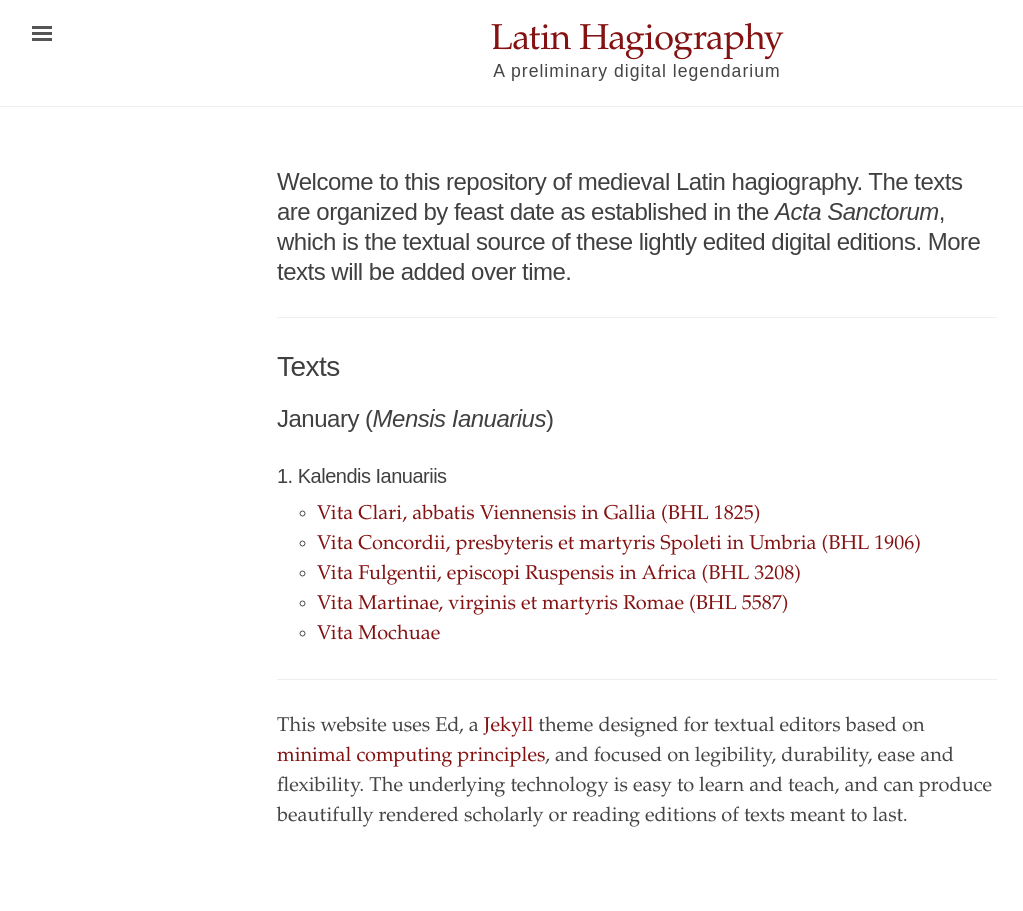
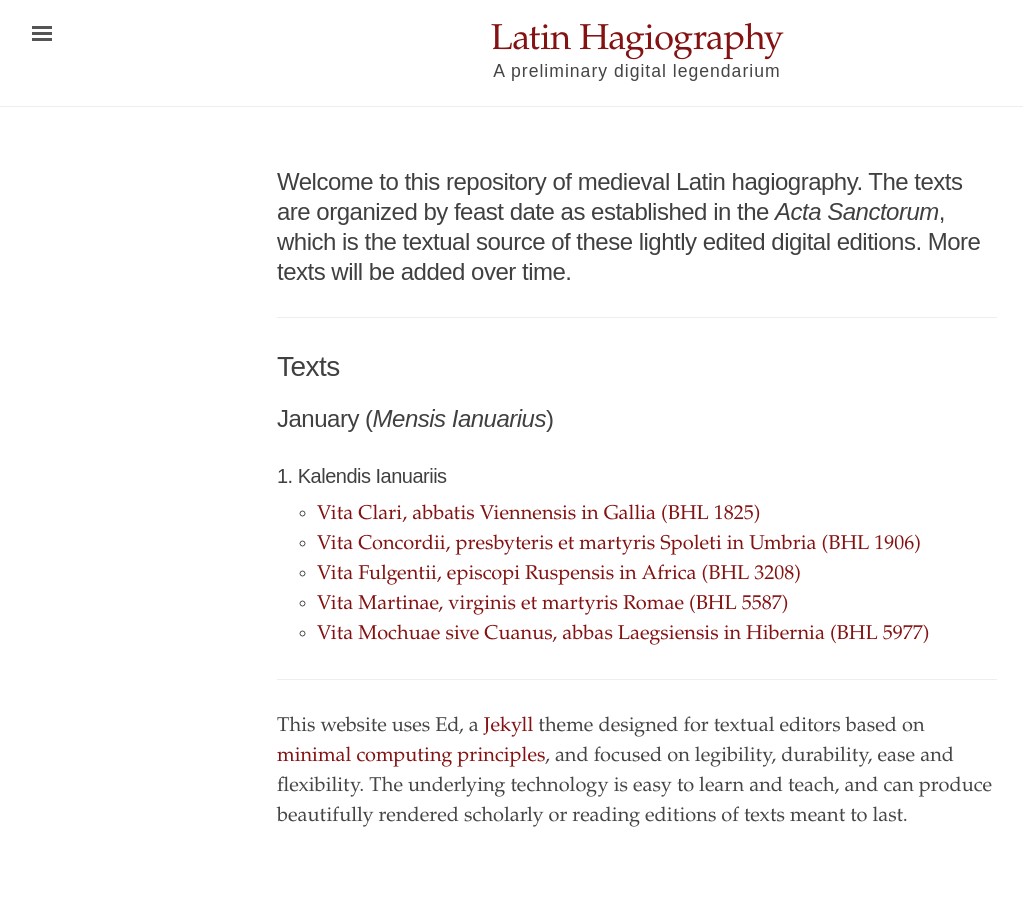
Before and after one commit to cjkoepke1/latin-hagiography, a Jekyll site: the page built from index.md, in a window 1280 px wide. Shown: the whole page, without its empty margins (3-1026 px from the left). Built offline with Jekyll 4.4.1, drawn with Linux system fonts in a browser that asks for light colours.

Commit message:
update link for Mochua

```diff
--- a/index.md
+++ b/index.md
@@ -17,7 +17,7 @@
 - [Vita Concordii, presbyteris et martyris Spoleti in Umbria (BHL 1906)](https://cjkoepke1.github.io/latin-hagiography/texts/vita-concordii/)
 - [Vita Fulgentii, episcopi Ruspensis in Africa (BHL 3208)](https://cjkoepke1.github.io/latin-hagiography/texts/vita-fulgentii)
 - [Vita Martinae, virginis et martyris Romae (BHL 5587)](https://cjkoepke1.github.io/latin-hagiography/texts/vita-martinae/)
-- [Vita Mochuae](https://cjkoepke1.github.io/latin-hagiography/texts/vita-mochuae/)
+- [Vita Mochuae sive Cuanus, abbas Laegsiensis in Hibernia (BHL 5977)](https://cjkoepke1.github.io/latin-hagiography/texts/vita-mochuae/)
 
 ---
 
```
